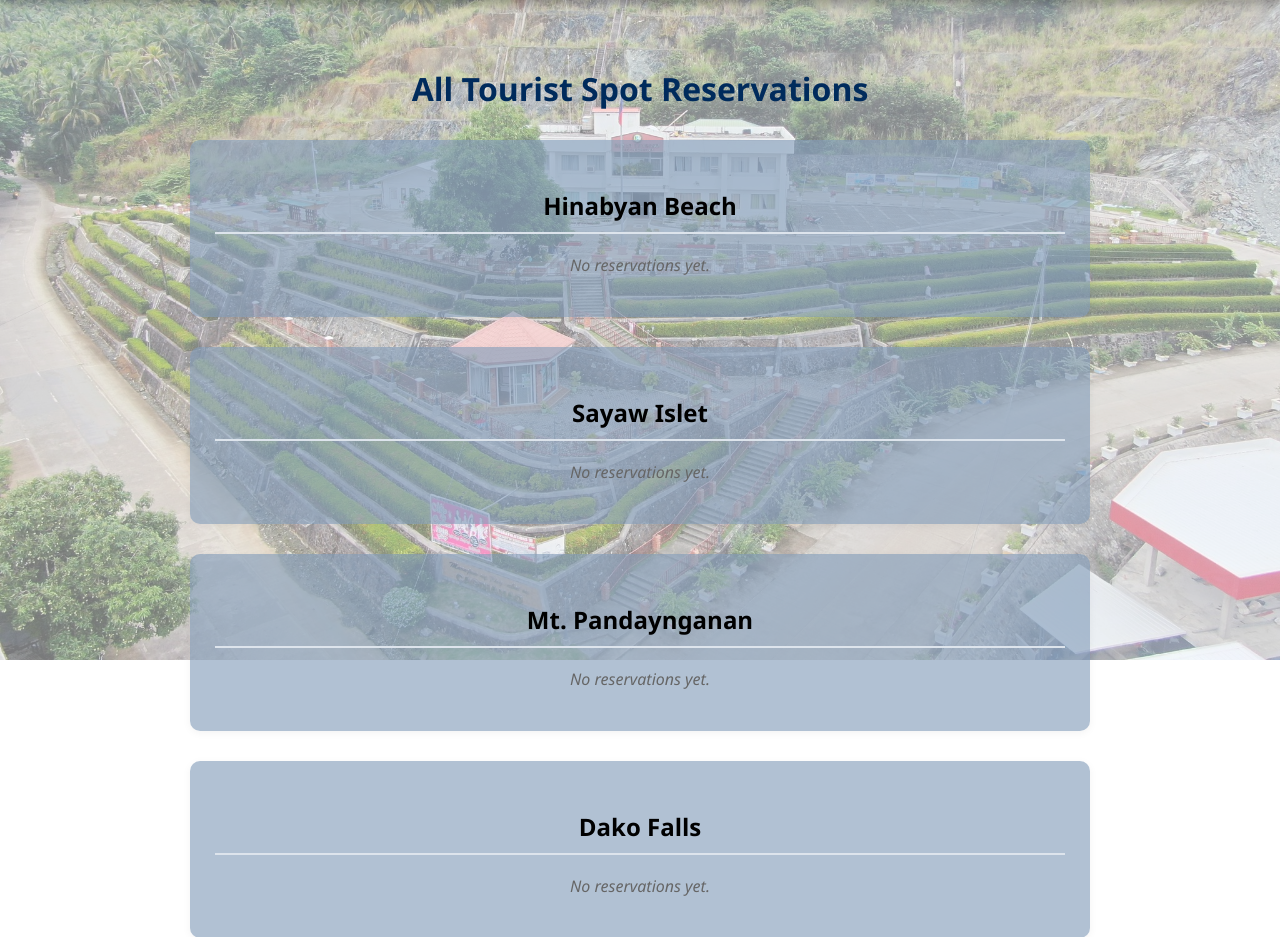
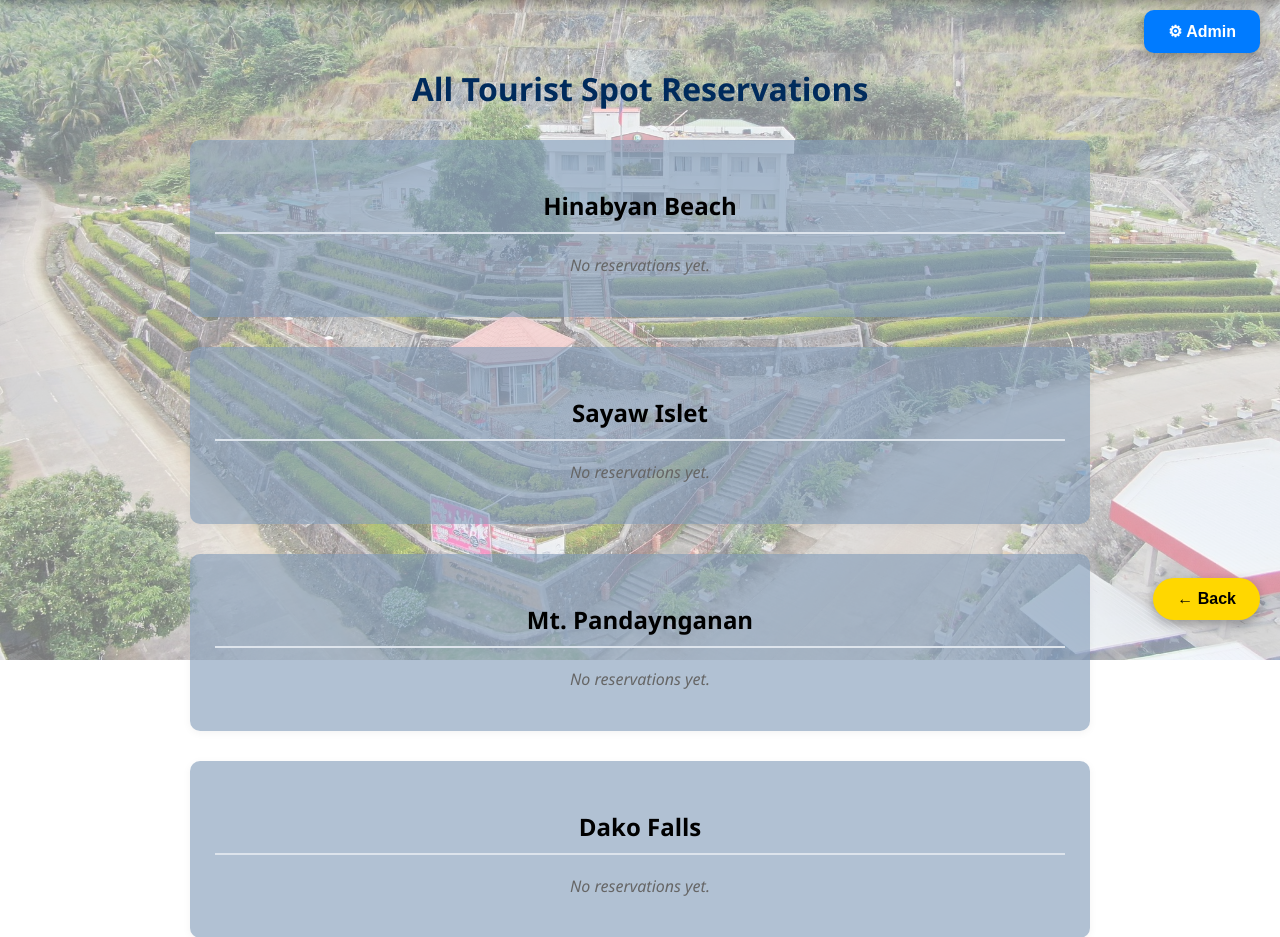
Before and after one commit to daisyy8/CagdianaoTourWebsite, a Django app: page /officials-dashboard/ in a window 1280 px wide. Shown: the part 140-1077 px from the top of the page. Run offline with Django 5.2, Linux system fonts and the light colour scheme; a user stored in the database is signed in; data comes from the database, SQL or seed files in the repository; both versions use the stored data as it was after the commit; data that the repository does not hold is empty.

Commit message:
Officials Dashboard addition

```diff
--- a/tourism/templates/tourism/officials_dashboard.html
+++ b/tourism/templates/tourism/officials_dashboard.html
@@ -93,7 +93,44 @@
     color: #666;
     margin-top: 10px;
   }
+
+ a.admin-button {
+  position: fixed;
+  top: 150px;
+  right: 20px;
+  padding: 12px 24px;
+  background-color: #007bff;
+  color: white;
+  text-decoration: none;
+  border-radius: 10px;
+  font-weight: bold;
+  box-shadow: 0 4px 12px rgba(0, 0, 0, 0.3);
+  z-index: 1000;
+  transition: background-color 0.3s ease, color 0.3s ease;
+}
+
+a.admin-button:hover {
+  background-color: #FFD700 !important;
+  color: black !important;
+}
+
+  a.back-button {
+    transition: background-color 0.3s ease, color 0.3s ease;
+  }
+  a.back-button:hover {
+    background-color: #0d6efd !important;
+    color: white !important;
+  }
+
 </style>
+
+  <a href="javascript:history.back()"
+  class="back-button"
+  style="position: fixed; bottom: 40px; right: 20px; padding: 12px 24px; background-color: #FFD700; color: black; text-decoration: none; border-radius: 30px; font-weight: bold; box-shadow: 0 4px 12px rgba(0, 0, 0, 0.3); z-index: 1000;">
+  ← Back
+  </a>
+
+<a href="/admin/" target="_blank" class="admin-button">⚙ Admin</a>
 
 <div class="dashboard"data-aos="fade-up" data-aos-duration="1000">
   <h2>All Tourist Spot Reservations</h2>
```
Also changed, not shown: db.sqlite3.
